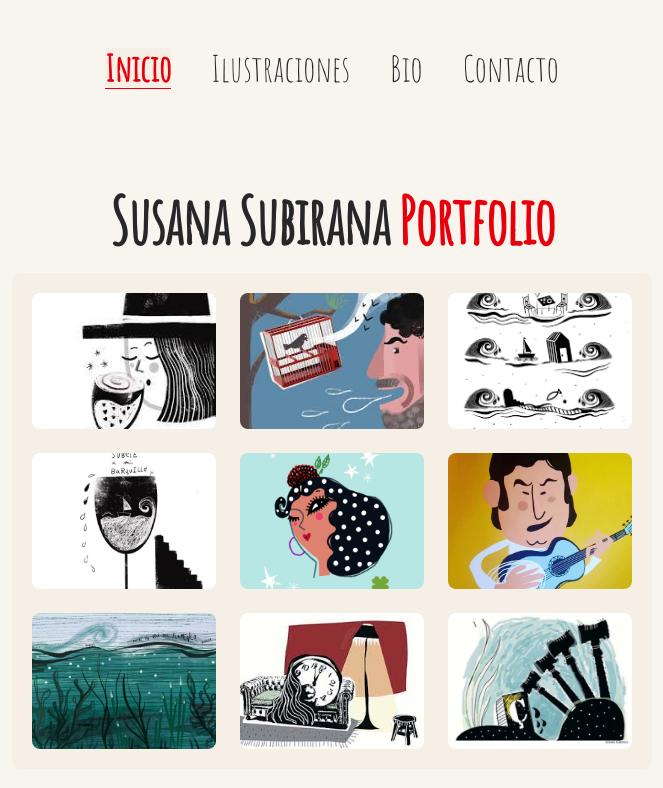
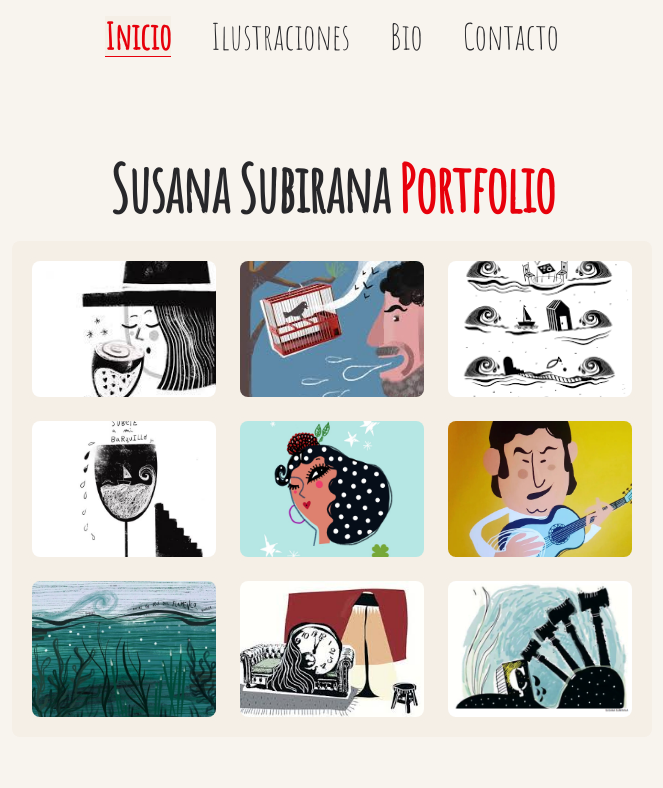
Before and after one commit to dabocher/su_portfolio, a Next.js app: page / in a window 1280 px wide. Shown: the top 788 px of the page, without its empty margins (308-971 px from the left). Built offline with nearby package versions, Linux system fonts and the light colour scheme.

Commit message:
Supress vertical padding on layout

```diff
--- a/app/layout.tsx
+++ b/app/layout.tsx
@@ -35,7 +35,7 @@ export default function RootLayout({
       lang="es"
       className={`${amaticSC.variable} ${geistMono.variable} ${yanone.variable} h-full antialiased`}
     >
-      <body className="min-h-full flex flex-col items-center gap-16 sd:gap-8  bg-[#f5efe6aa] p-8 text-red-600">
+      <body className="min-h-full flex flex-col items-center gap-16 sd:gap-8  bg-[#f5efe6aa] px-8 text-red-600">
         <Header />
         {children}
       </body>
```
